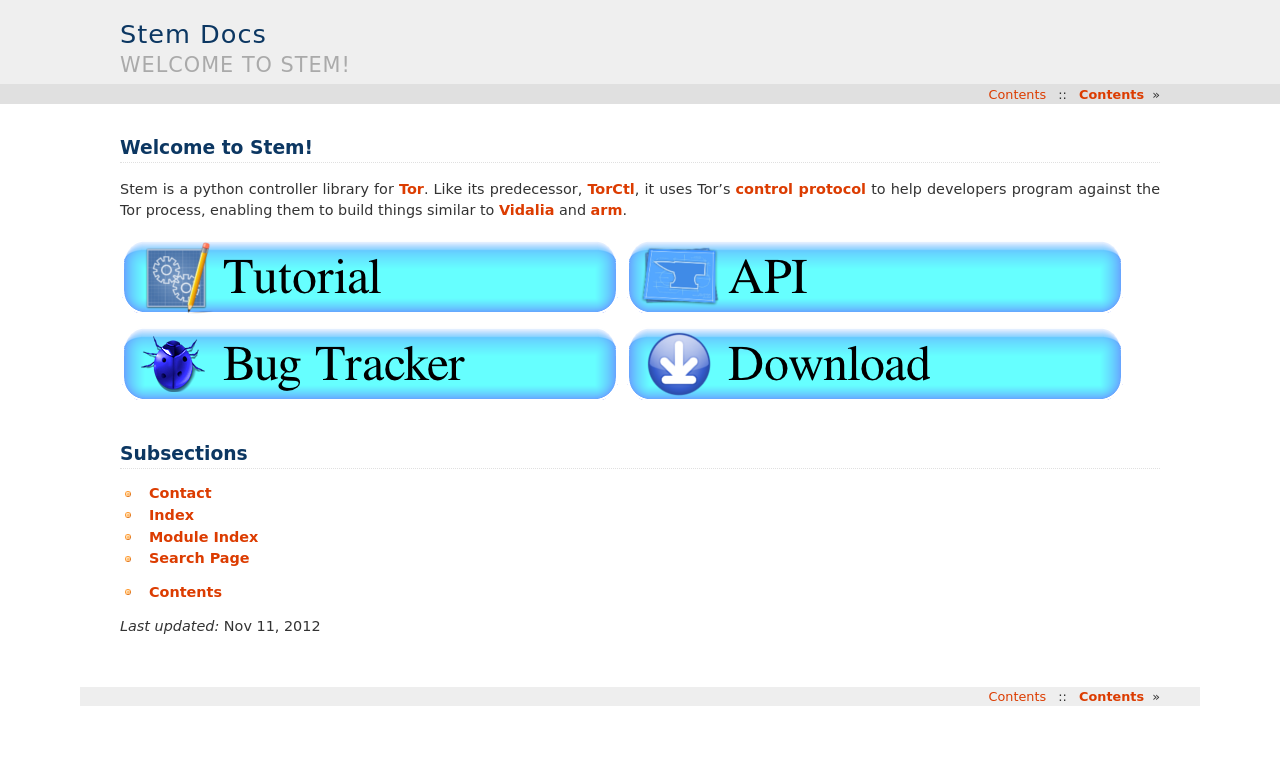
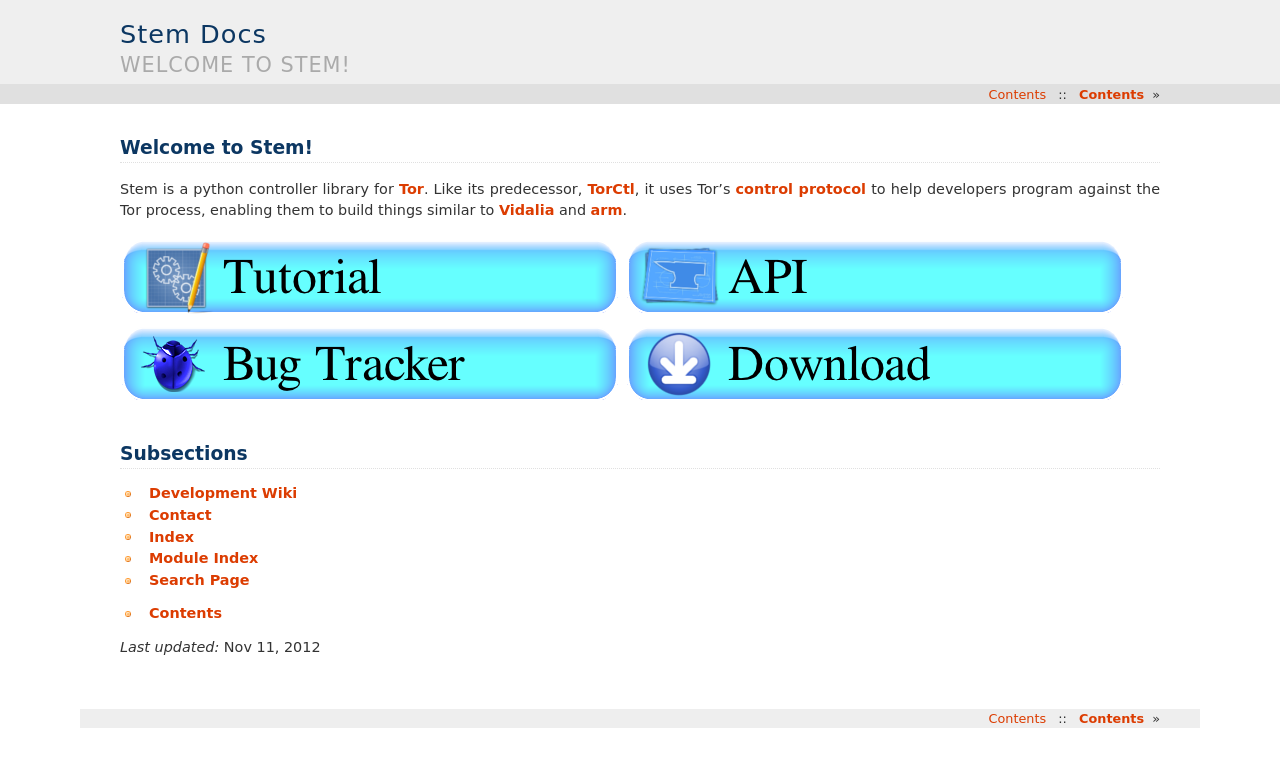
Before and after one commit to torproject/stem, a Sphinx documentation site: the page built from docs/index.rst, in a window 1280 px wide. Shown: the top 767 px of the page. Built offline with Sphinx 7.4.7, drawn with Linux system fonts in a browser that asks for light colours.

Commit message:
Adding link for stem's development wiki
We don't have anything linking stem's front page to the development wiki. In
general this is ok, the dev wiki is only of interest to people wanting to hack
*on* stem, not use it. However, we should have at least one link to let new
contibutors find it on their own.

```diff
--- a/docs/index.rst
+++ b/docs/index.rst
@@ -41,6 +41,7 @@
 Subsections
 ===========
 
+* `Development Wiki <https://trac.torproject.org/projects/tor/wiki/doc/stem>`_
 * `Contact <http://www.atagar.com/contact/>`_
 * :ref:`genindex`
 * :ref:`modindex`
```
